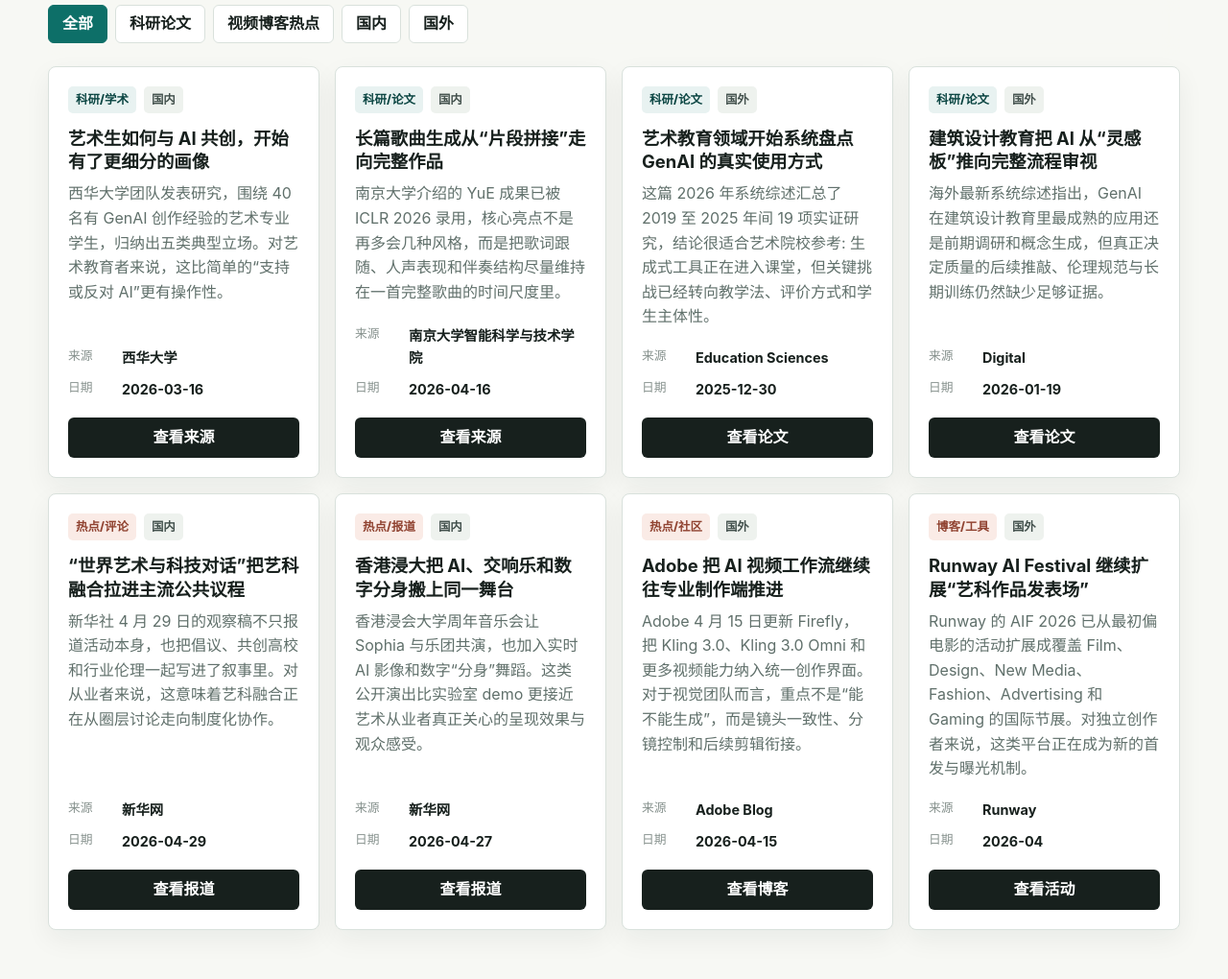
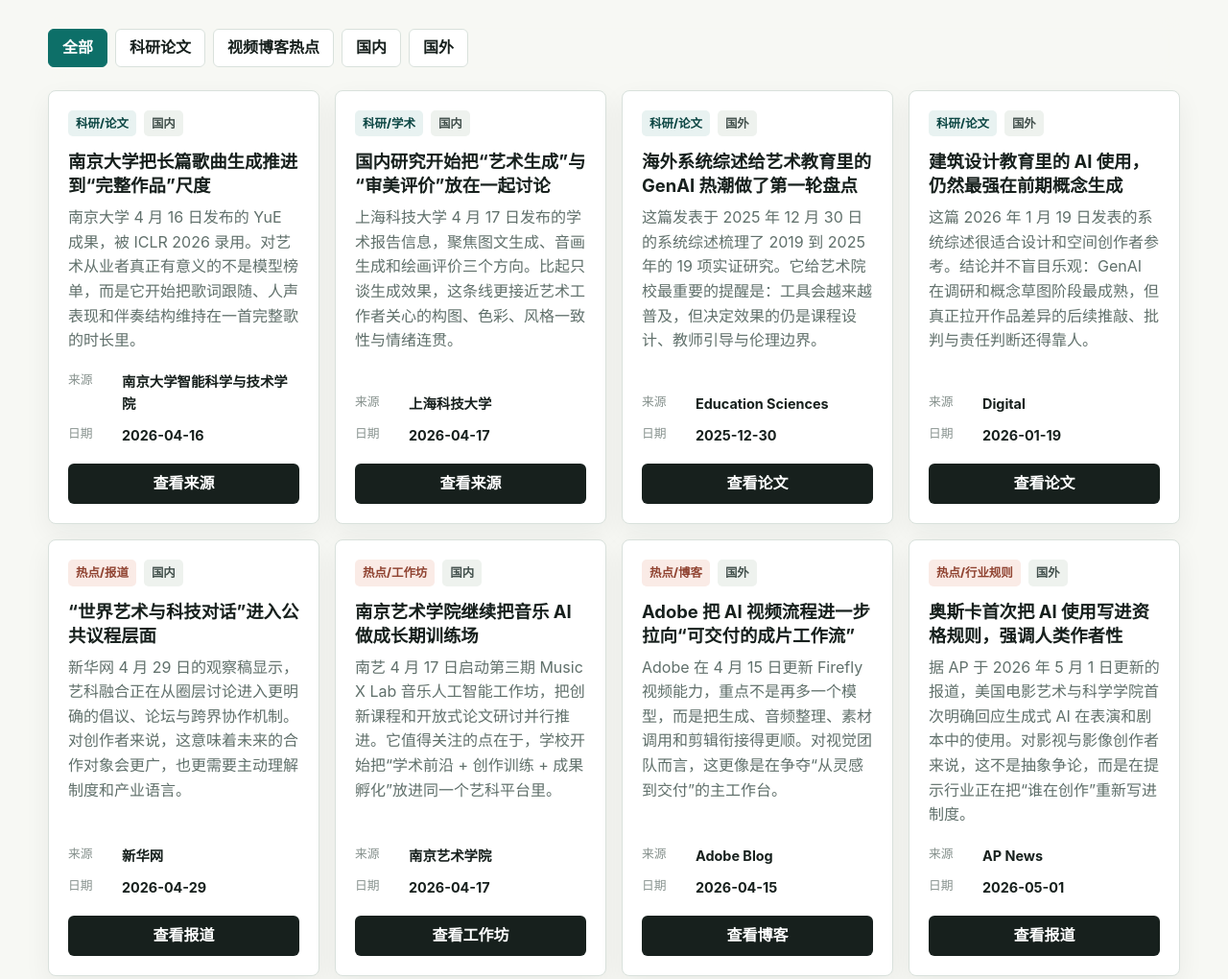
Before and after one commit to wizardAEI/ai-art-explore, a plain HTML site: page index.html in a window 1280 px wide. Shown: the part 1380-2400 px from the top of the page at 96% size. Drawn offline with Linux system fonts and the light colour scheme.

Commit message:
Update art-tech daily for 2026-05-02

```diff
--- a/index.html
+++ b/index.html
@@ -3,8 +3,8 @@
   <head>
     <meta charset="utf-8">
     <meta name="viewport" content="width=device-width, initial-scale=1">
-    <meta name="description" content="2026年5月1日艺术与科技交叉热点日报，聚焦艺术教育、音乐生成、建筑设计教学，以及面向创作者的AI影像与国际艺科活动。">
-    <title>艺术与科技交叉日报｜2026-05-01</title>
+    <meta name="description" content="2026年5月2日艺术与科技交叉热点日报，按国内/国外与科研/热点各半整理，聚焦艺术教育、音乐共创、设计教学、创作者工具与行业规则变化。">
+    <title>艺术与科技交叉日报｜2026-05-02</title>
     <link rel="preload" as="image" href="assets/art-tech-hero.png">
     <link rel="stylesheet" href="styles.css">
   </head>
@@ -24,10 +24,10 @@
         </div>
       </nav>
       <section class="hero__content" id="top">
-        <p class="eyebrow">2026年5月1日 · 今日追踪</p>
+        <p class="eyebrow">2026年5月2日 · 今日追踪</p>
         <h1>艺术与科技交叉日报</h1>
         <p class="hero__lead">
-          今日选题按科研/论文与热点动态各半整理，国内外来源各占一半，重点看艺术教育、人机共创、音乐生成，以及创作者工具和国际艺科活动的新信号。
+          今天的内容按科研/论文与热点动态各半整理，国内外来源各占一半。因为 2026 年 5 月 2 日当天的艺科一线发布有限，本期补入了 4 月中下旬最值得艺术从业者跟进的近作、活动与行业规则变化。
         </p>
         <div class="hero__meta" aria-label="日报配比">
           <span>8 条精选</span>
@@ -46,18 +46,18 @@
         <div class="brief__grid">
           <article>
             <span class="brief__number">01</span>
-            <h3>教育场景成了最清晰的试验田</h3>
-            <p>今天最值得关注的研究不再只问“模型能生成什么”，而是在问艺术生、设计生和建筑学生如何与 AI 共创，课程、伦理和作者权如何一起重写。</p>
+            <h3>艺术教育正在成为最稳定的艺科试验场</h3>
+            <p>今天最清晰的研究线索，已经不是单纯比较模型能力，而是艺术课堂、建筑设计教学和音乐工作坊怎样把 AI 变成共创方法，并重新定义评价、伦理与作者性。</p>
           </article>
           <article>
             <span class="brief__number">02</span>
-            <h3>音乐仍是艺科融合的高活跃带</h3>
-            <p>从西华大学关于艺术生创作身份的研究，到南京大学入选 ICLR 2026 的长篇歌曲生成成果，再到香港浸大的人机共演，音乐正在成为最容易看到“共创”张力的现场。</p>
+            <h3>音乐仍是国内最活跃的交叉入口</h3>
+            <p>从南京大学的长篇歌曲生成，到上科大聚焦音画生成与绘画审美评价，再到南艺 Music X Lab 的开放式研讨，国内艺科融合继续围绕音乐与多模态创作展开。</p>
           </article>
           <article>
             <span class="brief__number">03</span>
-            <h3>海外热点转向工具链与创作生态</h3>
-            <p>Adobe 把视频创作进一步拉进 Firefly，Runway 继续扩大 AI Festival 版图。相比“模型竞赛”，创作者现在更关心的是工作流、展映场景和持续发表的机会。</p>
+            <h3>海外信号同时指向“工具链”与“规则重写”</h3>
+            <p>一边是 Adobe 继续把生成、剪辑和声音整理进统一视频流程，另一边是奥斯卡正式把“人类作者性”写入资格规则。创作者需要同时关注效率提升和行业边界。</p>
           </article>
         </div>
       </section>
@@ -77,25 +77,11 @@
         <div class="cards" id="sourceCards">
           <article class="source-card" data-tags="research cn">
             <div class="source-card__top">
-              <span class="tag tag--research">科研/学术</span>
-              <span class="tag">国内</span>
-            </div>
-            <h3>艺术生如何与 AI 共创，开始有了更细分的画像</h3>
-            <p>西华大学团队发表研究，围绕 40 名有 GenAI 创作经验的艺术专业学生，归纳出五类典型立场。对艺术教育者来说，这比简单的“支持或反对 AI”更有操作性。</p>
-            <dl>
-              <div><dt>来源</dt><dd>西华大学</dd></div>
-              <div><dt>日期</dt><dd>2026-03-16</dd></div>
-            </dl>
-            <a class="source-card__link" href="https://www.xhu.edu.cn/9f/84/c8004a237444/page.htm" target="_blank" rel="noreferrer">查看来源</a>
-          </article>
-
-          <article class="source-card" data-tags="research cn">
-            <div class="source-card__top">
               <span class="tag tag--research">科研/论文</span>
               <span class="tag">国内</span>
             </div>
-            <h3>长篇歌曲生成从“片段拼接”走向完整作品</h3>
-            <p>南京大学介绍的 YuE 成果已被 ICLR 2026 录用，核心亮点不是再多会几种风格，而是把歌词跟随、人声表现和伴奏结构尽量维持在一首完整歌曲的时间尺度里。</p>
+            <h3>南京大学把长篇歌曲生成推进到“完整作品”尺度</h3>
+            <p>南京大学 4 月 16 日发布的 YuE 成果，被 ICLR 2026 录用。对艺术从业者真正有意义的不是模型榜单，而是它开始把歌词跟随、人声表现和伴奏结构维持在一首完整歌的时长里。</p>
             <dl>
               <div><dt>来源</dt><dd>南京大学智能科学与技术学院</dd></div>
               <div><dt>日期</dt><dd>2026-04-16</dd></div>
@@ -103,13 +89,27 @@
             <a class="source-card__link" href="https://is.nju.edu.cn/ab/2f/c57162a830255/page.htm" target="_blank" rel="noreferrer">查看来源</a>
           </article>
 
+          <article class="source-card" data-tags="research cn">
+            <div class="source-card__top">
+              <span class="tag tag--research">科研/学术</span>
+              <span class="tag">国内</span>
+            </div>
+            <h3>国内研究开始把“艺术生成”与“审美评价”放在一起讨论</h3>
+            <p>上海科技大学 4 月 17 日发布的学术报告信息，聚焦图文生成、音画生成和绘画评价三个方向。比起只谈生成效果，这条线更接近艺术工作者关心的构图、色彩、风格一致性与情绪连贯。</p>
+            <dl>
+              <div><dt>来源</dt><dd>上海科技大学</dd></div>
+              <div><dt>日期</dt><dd>2026-04-17</dd></div>
+            </dl>
+            <a class="source-card__link" href="https://www.shanghaitech.edu.cn/2026/0417/c15080a1120899/page.htm" target="_blank" rel="noreferrer">查看来源</a>
+          </article>
+
           <article class="source-card" data-tags="research global">
             <div class="source-card__top">
               <span class="tag tag--research">科研/论文</span>
               <span class="tag">国外</span>
             </div>
-            <h3>艺术教育领域开始系统盘点 GenAI 的真实使用方式</h3>
-            <p>这篇 2026 年系统综述汇总了 2019 至 2025 年间 19 项实证研究，结论很适合艺术院校参考: 生成式工具正在进入课堂，但关键挑战已经转向教学法、评价方式和学生主体性。</p>
+            <h3>海外系统综述给艺术教育里的 GenAI 热潮做了第一轮盘点</h3>
+            <p>这篇发表于 2025 年 12 月 30 日的系统综述梳理了 2019 到 2025 年的 19 项实证研究。它给艺术院校最重要的提醒是：工具会越来越普及，但决定效果的仍是课程设计、教师引导与伦理边界。</p>
             <dl>
               <div><dt>来源</dt><dd>Education Sciences</dd></div>
               <div><dt>日期</dt><dd>2025-12-30</dd></div>
@@ -122,8 +122,8 @@
               <span class="tag tag--research">科研/论文</span>
               <span class="tag">国外</span>
             </div>
-            <h3>建筑设计教育把 AI 从“灵感板”推向完整流程审视</h3>
-            <p>海外最新系统综述指出，GenAI 在建筑设计教育里最成熟的应用还是前期调研和概念生成，但真正决定质量的后续推敲、伦理规范与长期训练仍然缺少足够证据。</p>
+            <h3>建筑设计教育里的 AI 使用，仍然最强在前期概念生成</h3>
+            <p>这篇 2026 年 1 月 19 日发表的系统综述很适合设计和空间创作者参考。结论并不盲目乐观：GenAI 在调研和概念草图阶段最成熟，但真正拉开作品差异的后续推敲、批判与责任判断还得靠人。</p>
             <dl>
               <div><dt>来源</dt><dd>Digital</dd></div>
               <div><dt>日期</dt><dd>2026-01-19</dd></div>
@@ -133,39 +133,39 @@
 
           <article class="source-card" data-tags="trend cn">
             <div class="source-card__top">
-              <span class="tag tag--trend">热点/评论</span>
+              <span class="tag tag--trend">热点/报道</span>
               <span class="tag">国内</span>
             </div>
-            <h3>“世界艺术与科技对话”把艺科融合拉进主流公共议程</h3>
-            <p>新华社 4 月 29 日的观察稿不只报道活动本身，也把倡议、共创高校和行业伦理一起写进了叙事里。对从业者来说，这意味着艺科融合正在从圈层讨论走向制度化协作。</p>
+            <h3>“世界艺术与科技对话”进入公共议程层面</h3>
+            <p>新华网 4 月 29 日的观察稿显示，艺科融合正在从圈层讨论进入更明确的倡议、论坛与跨界协作机制。对创作者来说，这意味着未来的合作对象会更广，也更需要主动理解制度和产业语言。</p>
             <dl>
               <div><dt>来源</dt><dd>新华网</dd></div>
               <div><dt>日期</dt><dd>2026-04-29</dd></div>
             </dl>
-            <a class="source-card__link" href="https://www.news.cn/tech/20260429/eb9424bca9db472cac384c4fb42682e0/c.html" target="_blank" rel="noreferrer">查看报道</a>
+            <a class="source-card__link" href="https://www.news.cn/20260429/31c182f16aa7460aa1621b78749ae348/c.html" target="_blank" rel="noreferrer">查看报道</a>
           </article>
 
           <article class="source-card" data-tags="trend cn">
             <div class="source-card__top">
-              <span class="tag tag--trend">热点/报道</span>
+              <span class="tag tag--trend">热点/工作坊</span>
               <span class="tag">国内</span>
             </div>
-            <h3>香港浸大把 AI、交响乐和数字分身搬上同一舞台</h3>
-            <p>香港浸会大学周年音乐会让 Sophia 与乐团共演，也加入实时 AI 影像和数字“分身”舞蹈。这类公开演出比实验室 demo 更接近艺术从业者真正关心的呈现效果与观众感受。</p>
+            <h3>南京艺术学院继续把音乐 AI 做成长期训练场</h3>
+            <p>南艺 4 月 17 日启动第三期 Music X Lab 音乐人工智能工作坊，把创新课程和开放式论文研讨并行推进。它值得关注的点在于，学校开始把“学术前沿 + 创作训练 + 成果孵化”放进同一个艺科平台里。</p>
             <dl>
-              <div><dt>来源</dt><dd>新华网</dd></div>
-              <div><dt>日期</dt><dd>2026-04-27</dd></div>
+              <div><dt>来源</dt><dd>南京艺术学院</dd></div>
+              <div><dt>日期</dt><dd>2026-04-17</dd></div>
             </dl>
-            <a class="source-card__link" href="https://www.news.cn/20260427/3e178f6f5f574274b6b8c5637b1be28a/c.html" target="_blank" rel="noreferrer">查看报道</a>
+            <a class="source-card__link" href="https://pop.nua.edu.cn/_t132/2026/0417/c1653a120261/page.htm" target="_blank" rel="noreferrer">查看工作坊</a>
           </article>
 
           <article class="source-card" data-tags="trend global">
             <div class="source-card__top">
-              <span class="tag tag--trend">热点/社区</span>
+              <span class="tag tag--trend">热点/博客</span>
               <span class="tag">国外</span>
             </div>
-            <h3>Adobe 把 AI 视频工作流继续往专业制作端推进</h3>
-            <p>Adobe 4 月 15 日更新 Firefly，把 Kling 3.0、Kling 3.0 Omni 和更多视频能力纳入统一创作界面。对于视觉团队而言，重点不是“能不能生成”，而是镜头一致性、分镜控制和后续剪辑衔接。</p>
+            <h3>Adobe 把 AI 视频流程进一步拉向“可交付的成片工作流”</h3>
+            <p>Adobe 在 4 月 15 日更新 Firefly 视频能力，重点不是再多一个模型，而是把生成、音频整理、素材调用和剪辑衔接得更顺。对视觉团队而言，这更像是在争夺“从灵感到交付”的主工作台。</p>
             <dl>
               <div><dt>来源</dt><dd>Adobe Blog</dd></div>
               <div><dt>日期</dt><dd>2026-04-15</dd></div>
@@ -175,16 +175,16 @@
 
           <article class="source-card" data-tags="trend global">
             <div class="source-card__top">
-              <span class="tag tag--trend">博客/工具</span>
+              <span class="tag tag--trend">热点/行业规则</span>
               <span class="tag">国外</span>
             </div>
-            <h3>Runway AI Festival 继续扩展“艺科作品发表场”</h3>
-            <p>Runway 的 AIF 2026 已从最初偏电影的活动扩展成覆盖 Film、Design、New Media、Fashion、Advertising 和 Gaming 的国际节展。对独立创作者来说，这类平台正在成为新的首发与曝光机制。</p>
+            <h3>奥斯卡首次把 AI 使用写进资格规则，强调人类作者性</h3>
+            <p>据 AP 于 2026 年 5 月 1 日更新的报道，美国电影艺术与科学学院首次明确回应生成式 AI 在表演和剧本中的使用。对影视与影像创作者来说，这不是抽象争论，而是在提示行业正在把“谁在创作”重新写进制度。</p>
             <dl>
-              <div><dt>来源</dt><dd>Runway</dd></div>
-              <div><dt>日期</dt><dd>2026-04</dd></div>
+              <div><dt>来源</dt><dd>AP News</dd></div>
+              <div><dt>日期</dt><dd>2026-05-01</dd></div>
             </dl>
-            <a class="source-card__link" href="https://aif.runwayml.com/" target="_blank" rel="noreferrer">查看活动</a>
+            <a class="source-card__link" href="https://apnews.com/article/oscars-new-rules-artificial-intelligence-international-film-95a66f19bd0a95d371ac82f21df1a0f4" target="_blank" rel="noreferrer">查看报道</a>
           </article>
         </div>
       </section>
@@ -195,15 +195,15 @@
           <h2 id="sources-title">编辑观察</h2>
         </div>
         <div class="note-grid">
-          <p>今天的研究面貌很鲜明: 艺术院校与设计教育正在变成生成式工具最早被系统讨论、最早遇到伦理摩擦、也最容易沉淀方法论的场域。</p>
-          <p>国内值得持续追踪的是“音乐+AI”这条线，它同时覆盖论文、论坛、教学和公开演出，比单纯的模型发布更接近真实创作生态。</p>
-          <p>海外热点则在向“创作者基础设施”移动，Firefly 和 Runway 代表的不是单点爆款，而是 AI 如何进入视频、节展、发布与职业化工作流。</p>
+          <p>今天最重要的研究信号，不是某个模型又提升了多少，而是艺术教育、设计教育和音乐训练正在形成更具体的人机协作方法论。</p>
+          <p>国内内容对艺术从业者最友好的入口仍然是音乐与多模态创作，因为它天然连接表演、教学、制作流程和公开展示，比纯技术发布更接近真实工作场景。</p>
+          <p>海外热点一边在加速创作者工具链整合，一边在收紧行业规则。未来一段时间，艺术家需要同时提升工作流效率和对作者性、合规性的判断力。</p>
         </div>
       </section>
     </main>
 
     <footer class="footer">
-      <p>艺术与科技交叉日报 · 2026-05-01</p>
+      <p>艺术与科技交叉日报 · 2026-05-02</p>
       <a href="#top">回到顶部</a>
     </footer>
 
```
